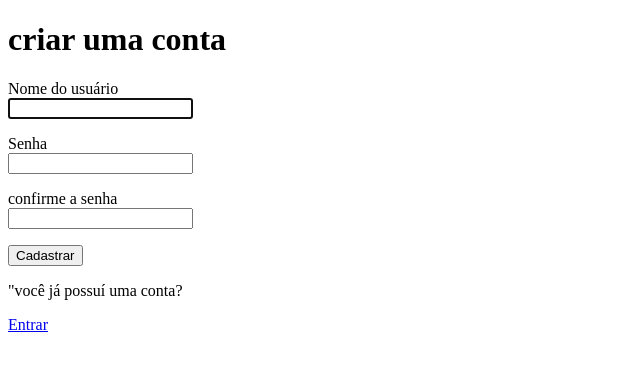
After one commit to C-Henrique-N/projeto-da-Agenda-digital-simples, a Django app: page /cadastro/ in a window 1280 px wide. The commit adds this page. Shown: the top 371 px of the page, without its empty margins (0-640 px from the left). Run offline with Django 5.2, Linux system fonts and the light colour scheme.

Commit message:
Add files via upload

```diff
--- a/agenda/agenda/settings.py
+++ b/agenda/agenda/settings.py
@@ -103,9 +103,9 @@ AUTH_PASSWORD_VALIDATORS = [
 # Internationalization
 # https://docs.djangoproject.com/en/6.0/topics/i18n/
 
-LANGUAGE_CODE = 'en-us'
+LANGUAGE_CODE = 'pt-br'
 
-TIME_ZONE = 'UTC'
+TIME_ZONE = 'America/sao_paulo'
 
 USE_I18N = True
 
--- /dev/null
+++ b/agenda/tarefas/templates/tarefas/cadastro.html
@@ -0,0 +1,35 @@
+<!DOCTYPE html>
+<html lang="pt-br">
+<head>
+    <meta charset="UTF-8">
+    <title>Cadastro</title>
+</head>
+<body>
+
+    <h1>criar uma conta</h1>
+
+    <form method="POST">
+        {% csrf_token %}
+
+        <p>
+            <label for="{{ form.username.id_for_label }}">Nome do usuário</label><br>
+            {{ form.username }}
+        </p>
+
+        <p>
+            <label for="{{ form.password1.id_for_label }}">Senha</label><br>
+            {{ form.password1 }}
+        </p>
+
+        <p>
+            <label for="{{ form.form.password2.id_for_label.id_for_label }}">confirme a senha</label><br>
+            {{ form.password2 }}
+        </p>
+
+        <button type="submit">Cadastrar</button>
+    </form>
+
+    <p>"você já possuí uma conta?</p>
+    <a href="{% url 'login' %}">Entrar</a>
+</body>
+</html>
--- a/agenda/tarefas/templates/tarefas/login.html
+++ b/agenda/tarefas/templates/tarefas/login.html
@@ -13,6 +13,9 @@
         {{ form.as_p }}
 
         <button type="submit">Entrar</button>
+
+        <p>não possuí uma conta?</p>
+        <a href="{% url 'cadastro' %}">criar uma conta</a>
     </form>
 
 </body>
--- a/agenda/tarefas/urls.py
+++ b/agenda/tarefas/urls.py
@@ -7,6 +7,7 @@ urlpatterns = [
     path('', views.home, name='home'),
     path("login/", LoginUsuario.as_view(), name="login"),
     path("logout/SS", LogoutView.as_view(next_page="login"), name="logout"),
+    path("cadastro/", views.cadastro, name="cadastro"),
     path('excluir/<int:id>/', views.excluir_tarefa, name='excluir_tarefa'),
     path('concluir/<int:id>/', views.concluir_tarefa, name='concluir_tarefa'),
     path('editar/<int:id>/', views.editar_tarefa, name='editar_tarefa'),
--- a/agenda/tarefas/views.py
+++ b/agenda/tarefas/views.py
@@ -3,6 +3,8 @@ from .models import Tarefa
 from .forms import TarefaForm
 from django.contrib.auth.decorators import login_required
 from django.contrib.auth.views import LoginView
+from django.contrib.auth.forms import UserCreationForm
+from django.contrib.auth import login
 
 @login_required
 def home(request):
@@ -54,3 +56,16 @@ def editar_tarefa(request, id):
 
 class LoginUsuario(LoginView):
     template_name = "tarefas/login.html"
+
+def cadastro(request):
+    if request.method == "POST":
+        form = UserCreationForm(request.POST)
+
+        if form.is_valid():
+            user = form.save()
+            login(request, user)
+            return redirect("home")
+    else:
+        form =UserCreationForm()
+
+    return render(request, "tarefas/cadastro.html", {"form" : form})
```
Also changed, not shown: agenda/db.sqlite3.
